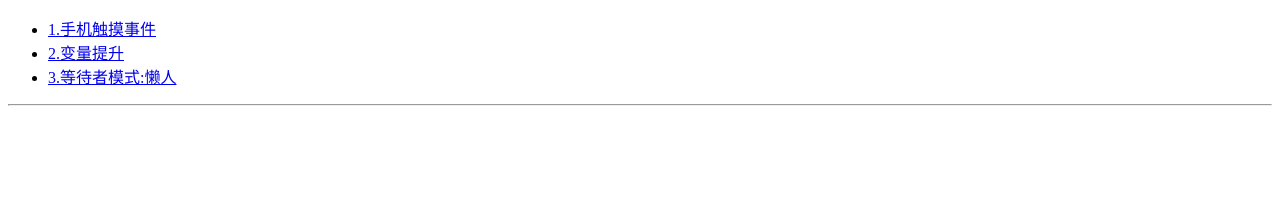
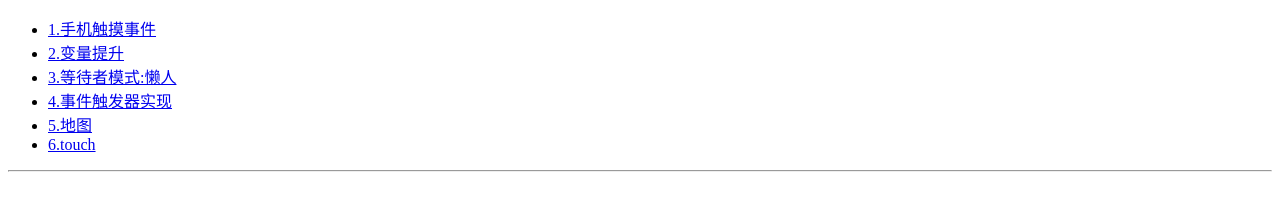
Before and after one commit to dirkliu/learn-javascript, a website: page index.html in a window 1280 px wide. Drawn offline with Linux system fonts and the light colour scheme.

Commit message:
index.html change!

```diff
--- a/index.html
+++ b/index.html
@@ -9,6 +9,9 @@
     <li><a href="exam/touch.html">1.手机触摸事件</a></li>
     <li><a href="exam/variable.html">2.变量提升</a></li>
     <li><a href="exam/lazyman.html">3.等待者模式:懒人</a></li>
+    <li><a href="trigger/index.html">4.事件触发器实现 </a></li>
+    <li><a href="map/map.html">5.地图 </a></li>
+    <li><a href="exam/touch.html">6.touch </a></li>
 </ul>
 <hr/>
 </body>
```
